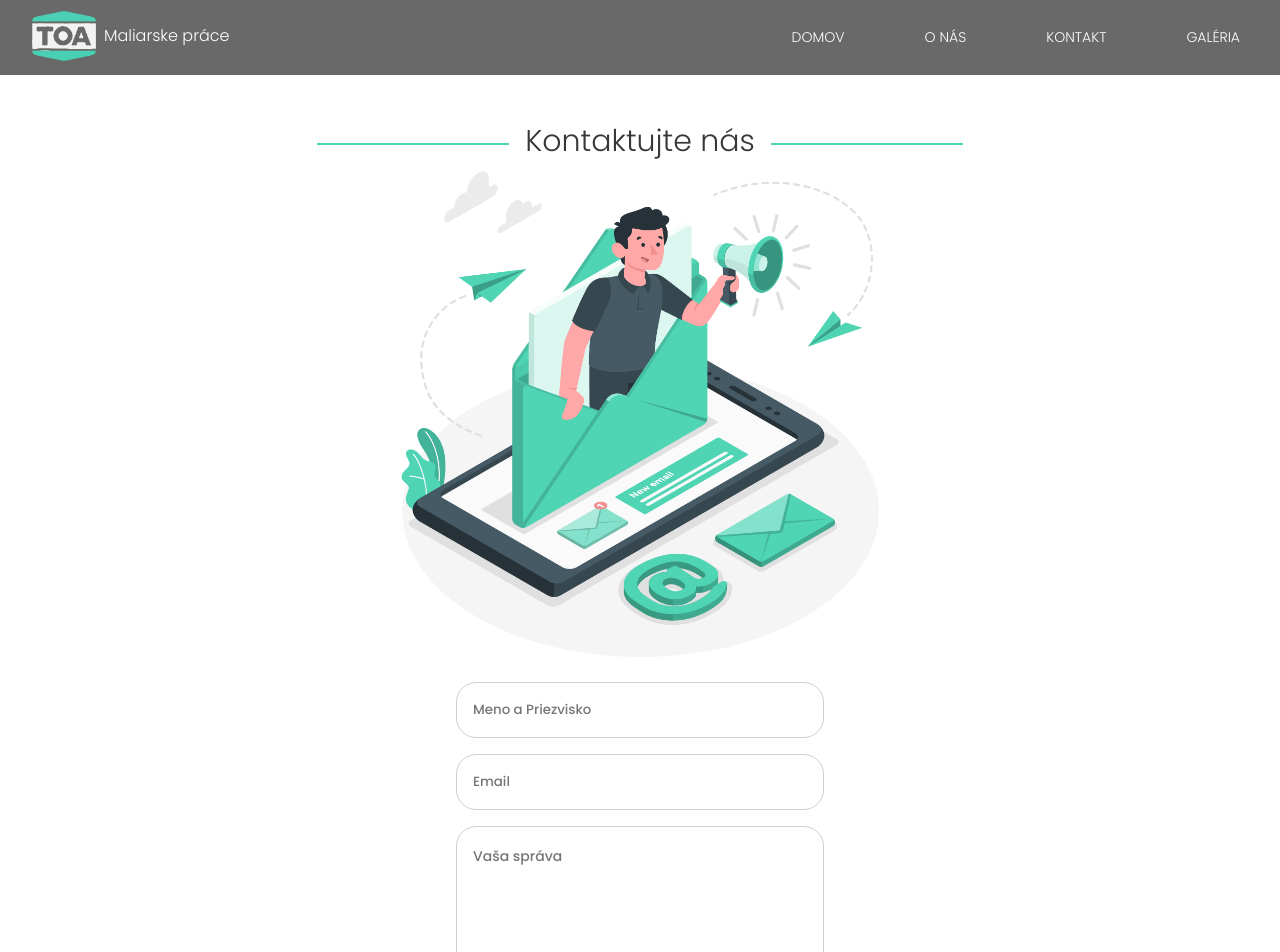
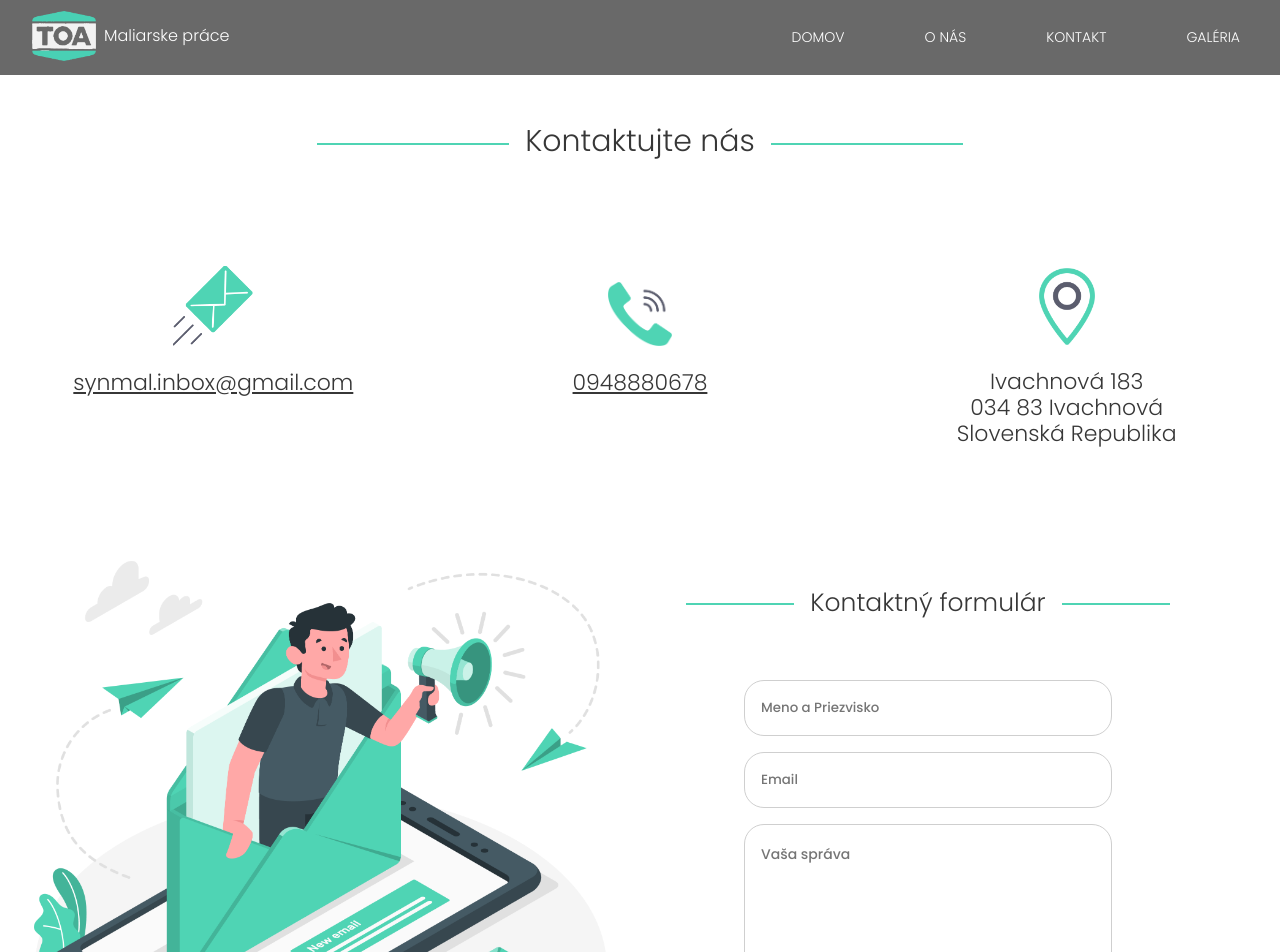
Before and after one commit to MatthewChevy/Synmal, a Vue app: page /contact in a window 1280 px wide. Shown: the top 952 px of the page. Built offline with nearby package versions, Linux system fonts and the light colour scheme.

Commit message:
redesign conact page 1024+

```diff
--- a/src/views/Contact.vue
+++ b/src/views/Contact.vue
@@ -1,5 +1,5 @@
 <template>
-    <div class="contact-box">
+    <div class="contact-box" v-if='actualyWidnowSize < breakpoint'>
         <header>
             <div class="h2-box" data-aos="fade-down">
                 <h2>Kontaktujte nás</h2>
@@ -62,7 +62,7 @@
             </div>
 
             <div class="container">
-                <div class="email-box" :data-aos="emailBox">
+                <div class="email-box">
                     <div class="email-img">
                         <img
                             src="../assets/img/icons/email-icon.png"
@@ -75,7 +75,7 @@
                         >
                     </div>
                 </div>
-                <div class="telephone-box" :data-aos="telephoneBox">
+                <div class="telephone-box">
                     <div class="telephone-img">
                         <img
                             src="../assets/img/icons/telephone-icon.png"
@@ -86,7 +86,7 @@
                         <a href="tel:+421948880678">0948880678</a>
                     </div>
                 </div>
-                <div class="navigation-box" :data-aos="navigationBox">
+                <div class="navigation-box" >
                     <div class="navigation-img">
                         <img
                             src="../assets/img/icons/navigation-icon.png"
@@ -104,11 +104,126 @@
             </div>
         </main>
     </div>
+
+    <div class="contact-box" v-else>
+        <header>
+            <div class="h2-box" data-aos="fade-down">
+                <h2>Kontaktujte nás</h2>
+            </div>
+        </header>
+
+        <main>
+            <div class="container">
+                <div class="email-box" data-aos='fade-right'>
+                    <div class="email-img">
+                        <img
+                            src="../assets/img/icons/email-icon.png"
+                            alt="email-cartoon"
+                        />
+                    </div>
+                    <div class="email-content">
+                        <a href="mailto: matej.sevcik11@gmail.com"
+                            >synmal.inbox@gmail.com</a
+                        >
+                    </div>
+                </div>
+                <div class="telephone-box" data-aos='fade-down'>
+                    <div class="telephone-img">
+                        <img
+                            src="../assets/img/icons/telephone-icon.png"
+                            alt="telephone-cartoon"
+                        />
+                    </div>
+                    <div class="telephone-content">
+                        <a href="tel:+421948880678">0948880678</a>
+                    </div>
+                </div>
+                <div class="navigation-box" data-aos='fade-left'>
+                    <div class="navigation-img">
+                        <img
+                            src="../assets/img/icons/navigation-icon.png"
+                            alt="navigation-cartoon"
+                        />
+                    </div>
+                    <div class="navigation-content">
+                        <ul>
+                            <li>Ivachnová 183</li>
+                            <li>034 83 Ivachnová</li>
+                            <li>Slovenská Republika</li>
+                        </ul>
+                    </div>
+                </div>
+            </div>
+
+            <div class="flex-wrapper">
+                <div class="background-box" data-aos="zoom-out">
+                    <img
+                        src="../assets/img/decoration/email-background.png"
+                        alt="email ilustration"
+                    />
+                </div>
+
+                <div class="contact-form" data-aos='fade-left'>
+                    <div class="h3-box">
+                        <h3>Kontaktný formulár</h3>
+                    </div>
+                    <form class="form" method="GET" @submit.prevent="sendEmail">
+                        <div class="form-name">
+                            <input
+                                v-model="name"
+                                type="name"
+                                name="name"
+                                placeholder="Meno a Priezvisko"
+                                required
+                            />
+                        </div>
+
+                        <div class="form-email">
+                            <input
+                                v-model="email"
+                                type="email"
+                                name="email"
+                                placeholder="Email"
+                                required
+                            />
+                        </div>
+
+                        <div class="form-textarea">
+                            <textarea
+                                v-model="textarea"
+                                name="message"
+                                placeholder="Vaša správa"
+                                required
+                            ></textarea>
+                        </div>
+
+                        <div class="checkbox-holder">
+                            <label for="checkbox"
+                                >Súhlasím zo spracovaním
+                                <a href="#">osobných údajov</a></label
+                            >
+                            <div class="checkbox-center">
+                                <input type="checkbox" name="" required />
+                            </div>
+                        </div>
+
+                        <div class="form-button">
+                            <button @click="recaptcha" type="submit">
+                                Odoslať správu
+                            </button>
+                        </div>
+                    </form>
+                </div>
+            </div>
+        </main>
+    </div>
+
     <div class="notification-box">
         <div class="notification">
             <div>Váš email bol odoslaný</div>
         </div>
     </div>
+
 </template>
 
 <script>
@@ -172,6 +287,7 @@ export default {
 </script>
 
 <style lang="scss" scoped>
+
 @media screen and (min-width: 0px) {
     header {
         position: relative;
@@ -580,12 +696,82 @@ export default {
 }
 
 @media screen and (min-width: 1024px) {
-    header {
+    header{
         top: 6rem;
     }
 
-    main {
-        top: 3rem;
+    main{
+        overflow-x: hidden;
+
+          .background-box{
+              max-width: 45%;
+              margin: unset;
+            img{
+                max-width: 100%;
+                padding: 2rem 0;
+                right: 12rem;
+            }
+        }
+    }
+
+    .flex-wrapper{
+        max-width: 80rem;
+        padding-top: 7rem;
+        display: flex;
+        justify-content: center;
+        align-items: center;
+        margin: 0 auto;
+        margin-bottom: 15rem;
+
+    }
+
+    .container{
+        max-width: 80rem;
+        display: flex;
+        flex-flow: row;
+        margin: 0 auto;
+        top: 7rem;
+        overflow-x: hidden;
+        overflow-y: hidden;
+    }
+
+    .contact-form{
+        position: relative;
+        top: 1rem;
+        max-width: 50%;
+        margin: unset;
+
+        .h3-box {
+            text-align: center;
+            padding-bottom: 2rem;
+
+            h3 {
+                padding: 2rem 0;
+                color: $primary-dark;
+                font: {
+                    size: 25px;
+                    weight: 300;
+                }
+            }
+            h3::before,
+            h3::after {
+                content: '';
+                display: inline-block;
+                position: relative;
+                width: 17%;
+                height: 2px;
+                top: -0.4rem;
+                background: $fancy;
+            }
+
+            h3::before {
+                right: 1rem;
+            }
+            h3::after {
+                left: 1rem;
+            }
+        }
+
     }
 
     .form {
@@ -593,16 +779,11 @@ export default {
         margin: 0 auto;
     }
 
-    .container {
-        display: flex;
-        top: 15rem;
-        overflow-x: unset;
-    }
 
     .email-box,
     .telephone-box,
     .navigation-box {
-        width: 25rem;
+        width: 20rem;
         margin: 0 auto;
         border-top: none;
         border-bottom: none;
@@ -624,4 +805,5 @@ export default {
         }
     }
 }
+
 </style>
```
